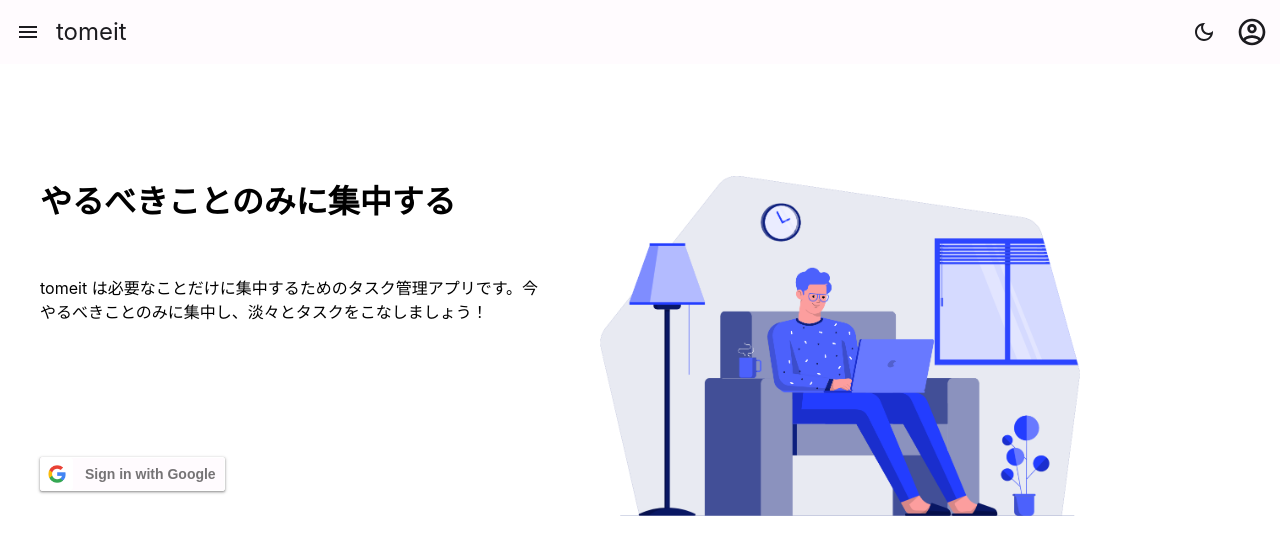
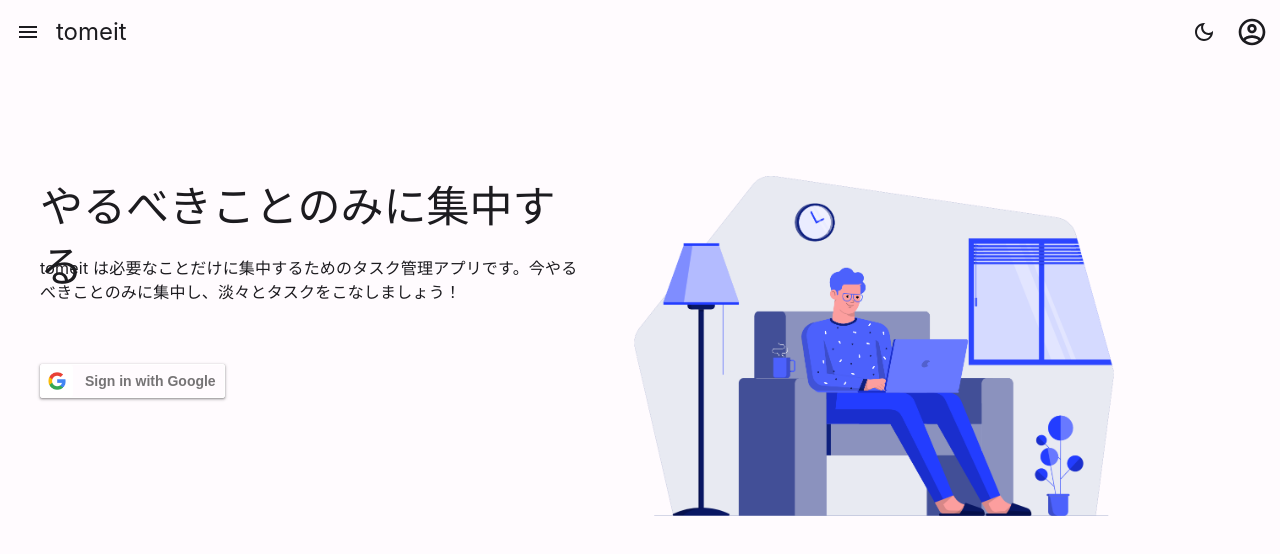
Before and after one commit to minguu42/tomeit-canary, a Next.js app: page / in a window 1280 px wide. Shown: the top 554 px of the page. Built offline with nearby package versions, Linux system fonts and the light colour scheme; no server answers.

Commit message:
fix: Landing ページのダークモード対応

```diff
--- a/src/components/pages/Landing/Landing.module.css
+++ b/src/components/pages/Landing/Landing.module.css
@@ -1,22 +1,36 @@
 .container {
+  min-height: calc(100vh);
+  color: var(--c-on-background);
+  background-color: var(--c-background);
+}
+
+.inner {
   display: grid;
   grid-template:
-    "catch       . image"
+    "catch       . image" 56px
     ".           . image" 24px
-    "description . image"
-    ".           . image" 104px
+    "description . image" 56px
+    ".           . image" 52px
     "button      . image"
-    / 506px 54px 1fr;
+    / 540px 54px 1fr;
   max-width: 1200px;
   margin: 112px auto 0;
 }
 
 .catch {
   grid-area: catch;
+  font-size: var(--t-display-medium-size);
+  font-weight: var(--t-display-medium-weight);
+  line-height: var(--t-display-medium-line-height);
+  letter-spacing: var(--t-display-medium-letter-spacing);
 }
 
 .description {
   grid-area: description;
+  font-size: var(--t-body-large-size);
+  font-weight: var(--t-body-large-weight);
+  line-height: var(--t-body-large-line-height);
+  letter-spacing: var(--t-body-large-letter-spacing);
 }
 
 .buttonLayout {
--- a/src/components/pages/Landing/Landing.tsx
+++ b/src/components/pages/Landing/Landing.tsx
@@ -7,7 +7,7 @@
 import s from "./Landing.module.css";
 
 export const Landing: NextPage = () => (
-  <>
+  <div className={s.container}>
     <Head>
       <title>tomeit</title>
       <meta
@@ -17,7 +17,7 @@
     </Head>
 
     <TopAppBar />
-    <main className={s.container}>
+    <main className={s.inner}>
       <h1 className={s.catch}>やるべきことのみに集中する</h1>
       <p className={s.description}>
         tomeit
@@ -35,7 +35,7 @@
         />
       </div>
     </main>
-  </>
+  </div>
 );
 
 export default Landing;
```
